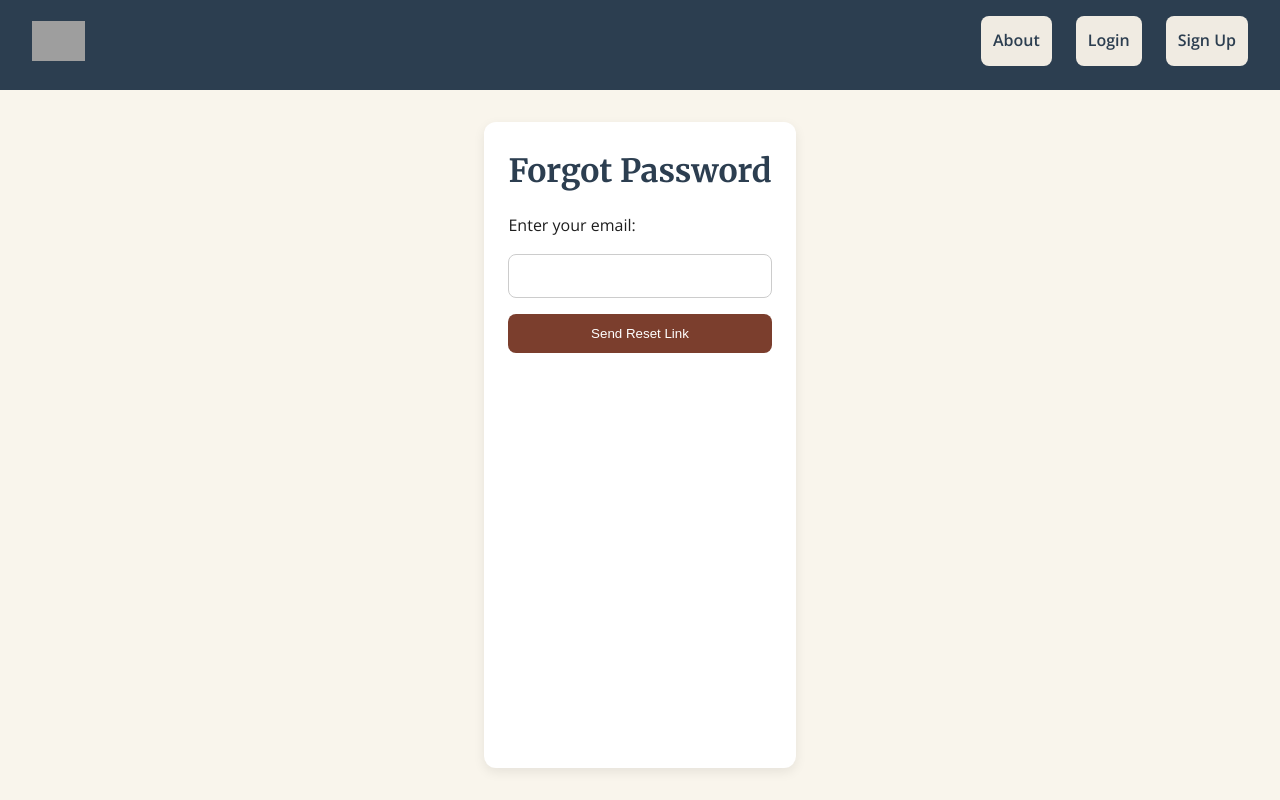
After one commit to abcice/DearMe, a Django app: page /accounts/forgot-password/ in a window 1280 px wide. The commit adds this page. Run offline with Django 5.2, Linux system fonts and the light colour scheme; grey boxes are pictures that could not be loaded.

Commit message:
added forgot password functionality

```diff
--- a/DearMe/main_app/forms.py
+++ b/DearMe/main_app/forms.py
@@ -37,7 +37,7 @@ class CustomUserCreationForm(UserCreationForm):
 
     def clean_email(self):
         email = self.cleaned_data.get("email")
-        if CustomUser.objects.filter(email_iexact=email).exists():
+        if CustomUser.objects.filter(email__iexact=email).exists():
             raise forms.ValidationError("This email is already in use. Please choose another.")
         return email
 
--- /dev/null
+++ b/DearMe/main_app/templates/forgot_password.html
@@ -0,0 +1,16 @@
+{% extends 'base.html' %}
+{% block content %}
+<h1>Forgot Password</h1>
+
+{% if message_sent %}
+    <p>A password reset email has been sent. Check your inbox.</p>
+{% else %}
+    <form method="post">
+        {% csrf_token %}
+        <label for="email">Enter your email:</label>
+        <input type="email" name="email" required />
+        <button type="submit" class="btn submit">Send Reset Link</button>
+    </form>
+{% endif %}
+
+{% endblock %}
--- a/DearMe/main_app/urls.py
+++ b/DearMe/main_app/urls.py
@@ -1,4 +1,5 @@
 from django.urls import path
+from django.contrib.auth import views as auth_views
 from . import views
 
 urlpatterns = [
@@ -6,6 +7,14 @@ urlpatterns = [
     path('about/', views.about, name='about'),
     path('accounts/signup/', views.signup, name='signup'),
     path('accounts/verify/<str:token>', views.verify_email, name="verify_email"),
+    path('accounts/forgot-password/', views.forgot_password, name='forgot_password'),
+    path(
+        'accounts/reset/<uidb64>/<token>/',
+        auth_views.PasswordResetConfirmView.as_view(
+            template_name='password_reset_confirm.html',
+            success_url='/'
+        ),
+        name='reset_password'),
     path('profile/', views.profile, name='profile'),
     path("letters/", views.letter_list, name="letter_list"),
     path("letters/<int:pk>/", views.letter_detail, name="letter_detail"),
--- a/DearMe/main_app/views.py
+++ b/DearMe/main_app/views.py
@@ -8,7 +8,7 @@ from django.contrib.auth.decorators import login_required
 from django.contrib.auth.mixins import LoginRequiredMixin
 from django.http import HttpResponse
 from django.utils import timezone
-from .models import Letter
+from .models import Letter, CustomUser
 from .forms import LetterForm, CustomUserCreationForm, EmailOrUsernameAuthenticationForm
 from django.contrib import messages
 import brevo_python
@@ -18,6 +18,12 @@ from django.core.mail import send_mail
 from django.conf import settings
 from django.urls import reverse
 from .utils import generate_email_token
+from django.contrib.auth.tokens import default_token_generator
+from django.utils.http import urlsafe_base64_encode
+from django.utils.encoding import force_bytes
+from django.contrib.auth import get_user_model
+
+
 
 
 
@@ -82,13 +88,17 @@ def signup(request):
 
             return redirect('home')
         else:
-            error_message = 'Invalid sign up - try again'
+            email = request.POST.get('email')
+            if CustomUser.objects.filter(email__iexact=email).exists():
+                messages.info(request, "Email already exists. Did you forget your password? "
+                                        "You can reset it <a href='/accounts/forgot-password/'>here</a>.")
+            else:
+                error_message = 'Invalid sign up - try again'
 
     form = CustomUserCreationForm()
     return render(request, 'signup.html', {'form': form, 'error_message': error_message})
 
 def verify_email(request, token):
-    from .models import CustomUser
     from .utils import verify_email_token
 
     user_id = verify_email_token(token)
@@ -156,3 +166,48 @@ def send_letter(request, pk):
         messages.error(request, "No recipients found or failed to send email.")
 
     return redirect("letter_detail", pk=letter.pk)
+
+
+User = get_user_model()
+
+def forgot_password(request):
+    message_sent = False
+    if request.method == 'POST':
+        email = request.POST.get('email')
+        try:
+            user = User.objects.get(email__iexact=email)
+            token = default_token_generator.make_token(user)
+            uid = urlsafe_base64_encode(force_bytes(user.pk))
+            reset_link = request.build_absolute_uri(
+                reverse('reset_password', kwargs={'uidb64': uid, 'token': token})
+            )
+            subject = "Reset your DearMe password"
+            message = f"""
+            Hi {user.username},<br><br>
+            You requested a password reset.<br>
+            Click this link to set a new password:<br>
+            <a href="{reset_link}">{reset_link}</a><br><br>
+            This link will expire in 24 hours.
+            """
+
+            configuration = brevo_python.Configuration()
+            configuration.api_key['api-key'] = settings.BREVO_API_KEY
+            api_instance = brevo_python.TransactionalEmailsApi(brevo_python.ApiClient(configuration))
+            send_smtp_email = brevo_python.SendSmtpEmail(
+                to=[{"email": user.email}],
+                sender={"name": "DearMe App", "email": settings.BREVO_SENDER_EMAIL},
+                subject=subject,
+                html_content=message
+            )
+            try:
+                api_instance.send_transac_email(send_smtp_email)
+                messages.success(request, "Check your email for the password reset link.")
+                message_sent = True
+            except ApiException as e:
+                messages.error(request, "Could not send email. Try again later.")
+                print(f"Brevo error: {e}")
+
+        except User.DoesNotExist:
+            messages.error(request, "No user exists with this email or it is typed incorrectly.")
+
+    return render(request, 'forgot_password.html', {'message_sent': message_sent})
```
Also changed, not shown: DearMe/main_app/static/css/home.css (+12 -6 lines), DearMe/main_app/templates/home.html (+11 -7 lines), DearMe/main_app/templates/password_reset_confirm.html (added, +9 -0 lines).
